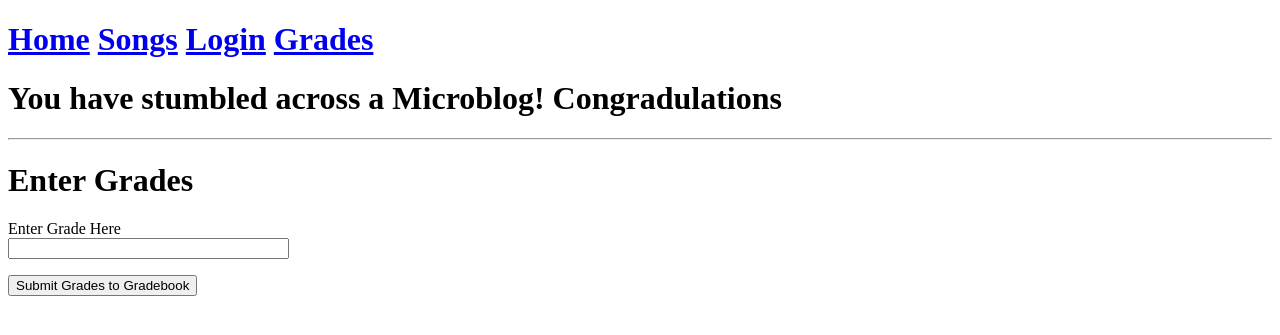
After one commit to kirsah1248/microblog1, a Flask app: page /other_form in a window 1280 px wide. The commit adds this page. Shown: the top 335 px of the page. Run offline with Flask 2, Linux system fonts and the light colour scheme.

Commit message:
New Form Added

```diff
--- a/app/forms.py
+++ b/app/forms.py
@@ -7,3 +7,7 @@ class LoginForm(FlaskForm):
     password = PasswordField('Password', validators=[DataRequired()])
     remember_me = BooleanField('Remember Me')
     submit = SubmitField('Sign In')
+
+class OtherForm(FlaskForm):
+    grade = StringField('Enter Grade Here', validators=[DataRequired()])
+    submit = SubmitField('Submit Grades to Gradebook')
--- a/app/routes.py
+++ b/app/routes.py
@@ -1,6 +1,6 @@
 from app import app
-from flask import render_template
-from app.forms import LoginForm
+from flask import render_template, flash, redirect, url_for
+from app.forms import LoginForm, OtherForm
 
 @app.route('/')
 @app.route('/index')
@@ -15,7 +15,14 @@ def songs():
 def login():
     form = LoginForm()
     if form.validate_on_submit():
-        flash('Login requested for user {}, remember_me={}'.format(
-            form.username.data, form.remember_me.data))
+        flash("Logged in")
         return redirect(url_for('index'))
     return render_template('login.html', title='Sign In', form=form)
+
+@app.route('/other_form', methods=['GET', 'POST'])
+def other_form():
+    form = OtherForm()
+    if form.validate_on_submit():
+        flash("Grades Entered")
+        return redirect(url_for('index'))
+    return render_template('other_form.html', title='Enter Grades', form=form)
--- a/app/templates/base.html
+++ b/app/templates/base.html
@@ -1,7 +1,7 @@
 <!DOCTYPE html>
 <html>
     <head>
-        <h1><a href="/index">Home</a>    <a href="/songs">Songs</a>    <a href="/login">Login</a></h1>
+        <h1><a href="/index">Home</a>    <a href="/songs">Songs</a>    <a href="/login">Login</a>    <a href="/other_form">Grades</a></h1>
     </head>
     <body>
         <h1>You have stumbled across a Microblog! Congradulations</h1>
--- /dev/null
+++ b/app/templates/other_form.html
@@ -0,0 +1,16 @@
+{% extends "base.html" %}
+
+{% block content %}
+    <h1>Enter Grades</h1>
+    <form action="" method="post" novalidate>
+        {{ form.hidden_tag() }}
+        <p>
+            {{ form.grade.label }}<br>
+            {{ form.grade(size=32) }}<br>
+            {% for error in form.grade.errors %}
+            <span style="color: red;">[{{ error }}]</span>
+            {% endfor %}
+        </p>
+        <p>{{ form.submit() }}</p>
+    </form>
+{% endblock %}
```
